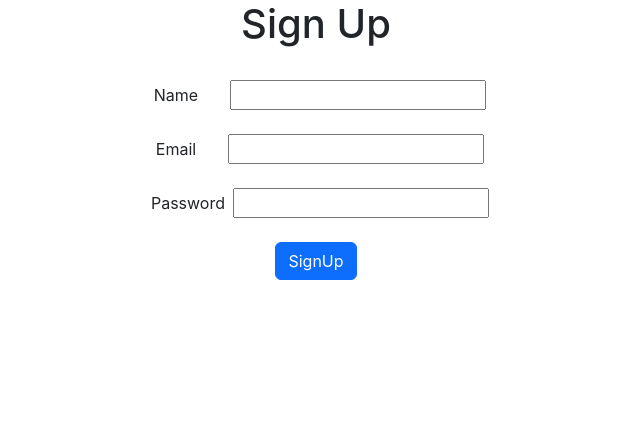
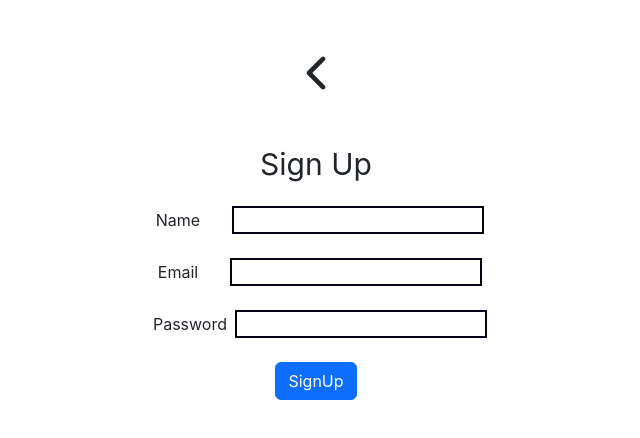
Before and after one commit to nkumawat34/Chat_App_FronEnd, a React (Create React App) app: page /signup in a window 1280 px wide. Shown: the top 438 px of the page, without its empty margins (324-964 px from the left). Built offline with nearby package versions, Linux system fonts and the light colour scheme.

Commit message:
Added Some styling

```diff
--- a/package.json
+++ b/package.json
@@ -10,8 +10,10 @@
     "mongoose": "^8.4.0",
     "react": "^18.3.1",
     "react-dom": "^18.3.1",
+    "react-icons": "^5.3.0",
     "react-router-dom": "^6.23.1",
     "react-scripts": "5.0.1",
+    "socket.io-client": "^4.7.5",
     "web-vitals": "^2.1.4"
   },
   "scripts": {
@@ -37,5 +39,8 @@
       "last 1 firefox version",
       "last 1 safari version"
     ]
+  },
+  "devDependencies": {
+    "tailwindcss": "^3.4.11"
   }
 }
--- a/src/Chat.js
+++ b/src/Chat.js
@@ -77,14 +77,15 @@ const Chat = () => {
 
       <button className="m-4 btn btn-danger" onClick={handleLogout} style={{float:"right"}} >Logout</button>
     Socket ID <strong>{socketid}  </strong>
-      <h1>Chat Room</h1>
+      <h1 className='mt-5 text-3xl'>Chat Room</h1>
       <div >
-        <form onSubmit={handleSubmit}>
+        <form onSubmit={handleSubmit} className='mr-[32px]'>
           <input
             type="text"
             value={message}
             onChange={(e) => setMessage(e.target.value)}
-            placeholder="Type your message..." style={{marginLeft:"98px"}}
+            placeholder="Type your message..." style={{marginLeft:""}}
+            className='border-2 border-slate-950'
           />
           <button type="submit" className='btn btn-primary ms-4 px-4 my-4'>Send</button>
         </form>
@@ -94,10 +95,11 @@ const Chat = () => {
             value={roomName}
             onChange={(e) => setRoomName(e.target.value)}
             placeholder="Room name..."
+            className='border-2 border-slate-950'
           />
           <button onClick={handleJoinRoom} className='btn btn-primary m-4'>Join Room</button>
         </div>
-        <input onChange={(e)=>setId(e.target.value)}  placeholder="ID"></input>
+        <input onChange={(e)=>setId(e.target.value)}  placeholder="ID" className='border-2 border-slate-950'></input>
         <button onClick={sendwithid} className='btn btn-primary m-3'>  Send with ID</button>
         <div>
           {messages.map((msg, index) => (
--- a/src/Join.js
+++ b/src/Join.js
@@ -28,11 +28,11 @@ export default function Join() {
     }
   return (
     <div style={{marginTop:"15%"}}>
-        <div className='text-center '>Join</div>
+        <div className='text-center m-3 text-3xl'>Join</div>
         <div className='text-center'>
-       <div>Email <input onChange={(event)=>setEmail(event.target.value)} className='ms-3'></input>
+       <div>Email <input onChange={(event)=>setEmail(event.target.value)} className='ms-3 border-2 border-slate-950'></input>
        </div>
-       <div style={{marginTop:"2vh"}}>Password<input className='mx-1' onChange={(event)=>setPassword(event.target.value)}></input>
+       <div style={{marginTop:"2vh"}}>Password<input  type="password" className='mx-1 border-2 border-slate-950' onChange={(event)=>setPassword(event.target.value)}></input>
         </div>
         <div className='text-center ' style={{marginTop:"3vh"}}><button className='btn btn-primary mx-4' onClick={handleinput}>Sign in</button>
        <Link to={'/signup'}> <button className='mx-4 btn btn-primary'>Sign up</button>  </Link>
--- a/src/SignUp.js
+++ b/src/SignUp.js
@@ -2,6 +2,7 @@ import React, { useState } from 'react'
 import { Link, Navigate } from 'react-router-dom'
 import axios from 'axios'
 import { useNavigate } from 'react-router-dom'
+import { IoIosArrowBack } from "react-icons/io";
 export default function SignUp() {
 
     const [name,setName]=useState("")
@@ -24,13 +25,19 @@ export default function SignUp() {
               });
         }
   return (
-    <div className='text-center'>
-        <h1 className='text-center'>Sign Up</h1>
+    <div className='text-center mt-5'>
+
+    <div className='flex justify-center m-5'>
+      <IoIosArrowBack size={50} onClick={()=>navigate("/")}/>
+
+        </div>
+
+        <h1 className='text-center text-3xl'>Sign Up</h1>
         <div className='d-flex justify-content-center flex-column'>
 
-        <div className='mt-4'><label className='mx-2'>Name</label><input onChange={(e)=>setName(e.target.value)} className='ms-4'></input></div>
-        <div className='mt-4'><label className='mx-2'>Email</label><input onChange={(e)=>setEmail(e.target.value)} className='ms-4'></input ></div>
-        <div className='mt-4'><label className='mx-2'>Password</label><input onChange={(e)=>setPassword(e.target.value)}></input></div>
+        <div className='mt-4'><label className='mx-2'>Name</label><input onChange={(e)=>setName(e.target.value)} className='ms-4 border-2 border-slate-950 '></input></div>
+        <div className='mt-4'><label className='mx-2'>Email</label><input onChange={(e)=>setEmail(e.target.value)} className='ms-4 border-2 border-slate-950'></input ></div>
+        <div className='mt-4'><label className='mx-2'>Password</label><input onChange={(e)=>setPassword(e.target.value)} className='border-2 border-slate-950'></input></div>
         <div><button className='btn btn-primary mt-4' onClick={()=>signup()}>SignUp</button></div>
         </div>
     </div>
--- a/src/index.css
+++ b/src/index.css
@@ -1,3 +1,6 @@
+@tailwind base;
+@tailwind components;
+@tailwind utilities;
 body {
   margin: 0;
   font-family: -apple-system, BlinkMacSystemFont, 'Segoe UI', 'Roboto', 'Oxygen',
--- /dev/null
+++ b/tailwind.config.js
@@ -0,0 +1,10 @@
+/** @type {import('tailwindcss').Config} */
+module.exports = {
+  content: [
+    "./src/**/*.{js,jsx,ts,tsx}",
+  ],
+  theme: {
+    extend: {},
+  },
+  plugins: [],
+}
```
Also changed, not shown: 1 other file (tests, documents, lock files or other folders).
